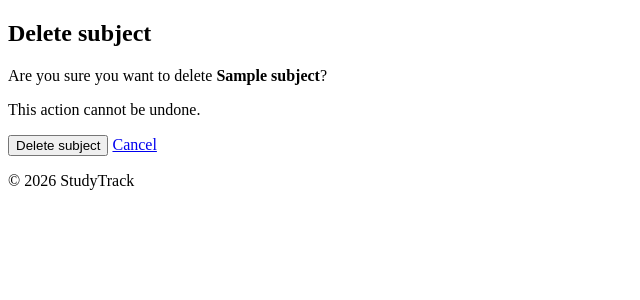
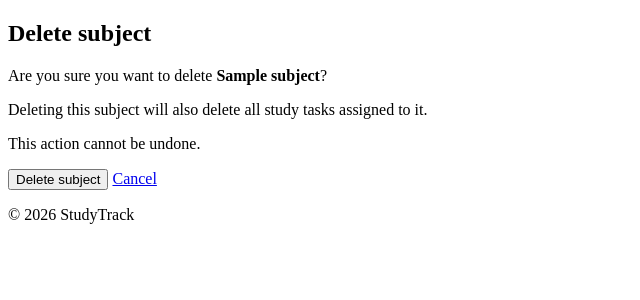
Before and after one commit to jalynch67/Database-Project---StudyTrack, a Flask app: page /subjects/1/delete in a window 1280 px wide. Shown: the part 114-414 px from the top of the page, without its empty margins (0-640 px from the left). Run offline with Flask 3, Linux system fonts and the light colour scheme; tables that the repository leaves empty hold one stand-in row (values such as "Sample post").

Commit message:
Add warning message about task deletion in subject delete confirmation

```diff
--- a/templates/subjects/delete.html
+++ b/templates/subjects/delete.html
@@ -8,6 +8,10 @@
 
     <p>
         Are you sure you want to delete <strong>{{ subject.name }}</strong>?
+    </p>
+
+    <p>
+        Deleting this subject will also delete all study tasks assigned to it.
     </p>
 
     <p>
```
